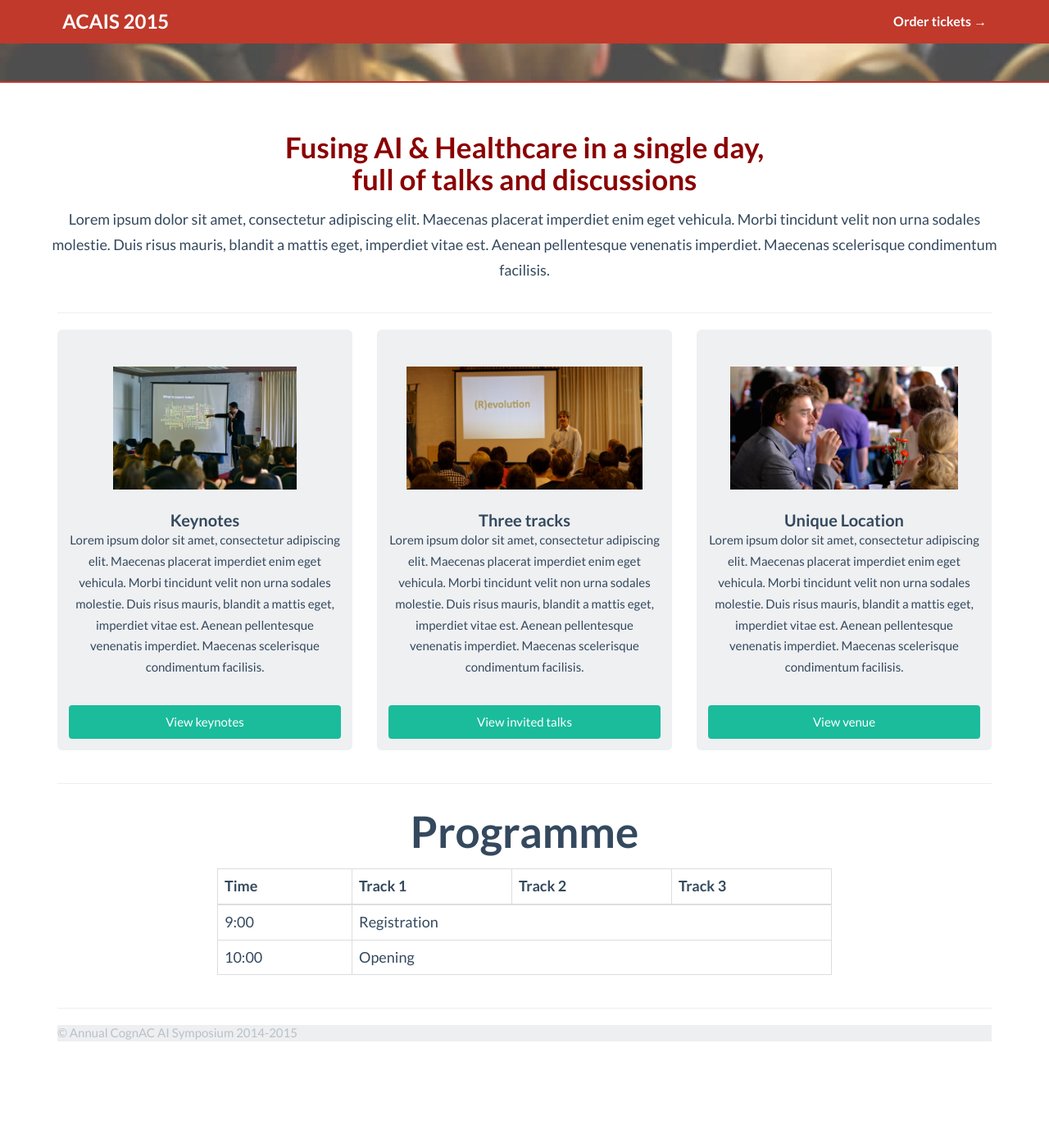
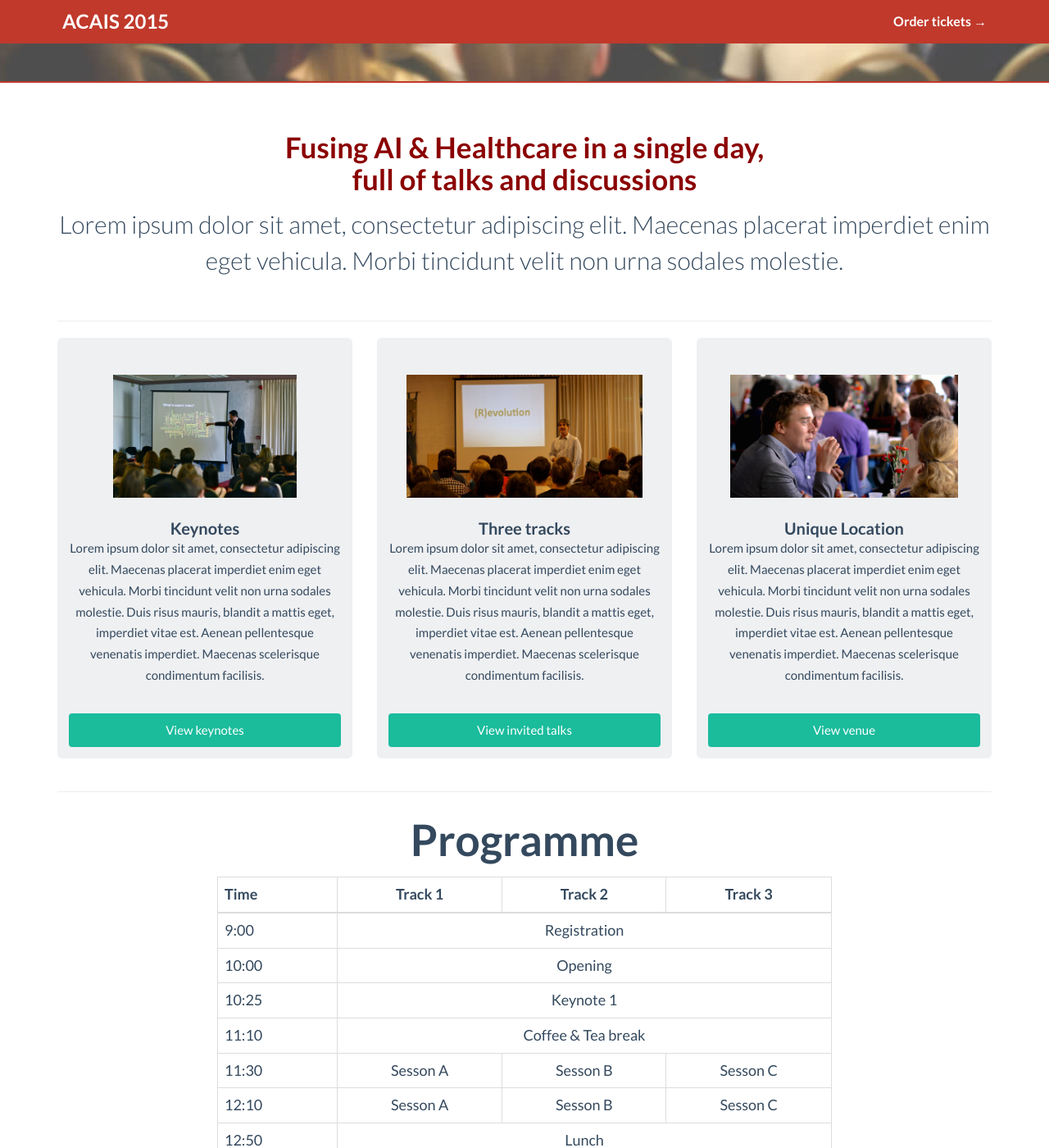
Before and after one commit to wouterbulten/acais-website, a Jekyll site: the page design/index.html, which Jekyll copies as it is, in a window 1280 px wide and 1400 px high, scrolled down 451 px. Shown: the whole window at 82% size. Built offline with Jekyll 4.4.1, drawn with Linux system fonts in a browser that asks for light colours; before the commit the page ends 1731 px from its top, so only the background shows below that; some of the changed text lies outside the part shown.

Commit message:
Added more content to the programme and updated the footer.

```diff
--- a/design/css/main.css
+++ b/design/css/main.css
@@ -9,10 +9,10 @@
 	background-color: #c0392b;
 }
 
-.navbar-default .navbar-brand {
+.navbar-inverse .navbar-brand {
 	color: #fff;
 }
-.navbar-default .navbar-brand:hover {
+.navbar-inverse .navbar-brand:hover {
 	color: black;
 }
 
@@ -69,3 +69,21 @@
 .tile-features .tile-image {
 	height: 150px;
 }
+
+/* Programme table */
+
+.table-programme td, th {
+	text-align: center;
+}
+.table-programme td:first-child, th:first-child {
+	text-align: left;
+}
+
+/* Footer */
+.footer-banner {
+	background-color: #c0392b;
+	color: #f5edec;
+}
+.footer-banner a {
+	color: #f5edec;
+}
--- a/design/index.html
+++ b/design/index.html
@@ -72,7 +72,7 @@
 
                 <h2 class="title">Fusing AI &amp; Healthcare in a single day,<br> full of talks and discussions</h2>
 
-                <p>Lorem ipsum dolor sit amet, consectetur adipiscing elit. Maecenas placerat imperdiet enim eget vehicula. Morbi tincidunt velit non urna sodales molestie. Duis risus mauris, blandit a mattis eget, imperdiet vitae est. Aenean pellentesque venenatis imperdiet. Maecenas scelerisque condimentum facilisis.</p>
+                <p class="lead">Lorem ipsum dolor sit amet, consectetur adipiscing elit. Maecenas placerat imperdiet enim eget vehicula. Morbi tincidunt velit non urna sodales molestie.</p>
             </div>
 
             <hr>
@@ -122,7 +122,7 @@
             <div class="row">
 
                 <div class="col-md-8 col-md-offset-2">
-                    <table class="table table-hover table-bordered">
+                    <table class="table table-hover table-bordered table-programme">
                         <thead>
                             <tr>
                                 <th>Time</th>
@@ -140,6 +140,66 @@
                                 <td>10:00</td>
                                 <td colspan="3">Opening</td>
                             </tr>
+							<tr>
+                                <td>10:25</td>
+                                <td colspan="3">Keynote 1</td>
+                            </tr>
+							<tr>
+                                <td>11:10</td>
+                                <td colspan="3">Coffee &amp; Tea break</td>
+                            </tr>
+							<tr>
+                                <td>11:30</td>
+                                <td>Sesson A</td>
+                                <td>Sesson B</td>
+                                <td>Sesson C</td>
+                            </tr>
+							<tr>
+                                <td>12:10</td>
+                                <td>Sesson A</td>
+                                <td>Sesson B</td>
+                                <td>Sesson C</td>
+                            </tr>
+							<tr>
+                                <td>12:50</td>
+                                <td colspan="3">Lunch</td>
+                            </tr>
+							<tr>
+                                <td>13:30</td>
+                                <td>Sesson A</td>
+                                <td>Sesson B</td>
+                                <td>Sesson C</td>
+                            </tr>
+							<tr>
+                                <td>14:10</td>
+                                <td>Sesson A</td>
+                                <td>Sesson B</td>
+                                <td>Sesson C</td>
+                            </tr>
+							<tr>
+                                <td>14:50</td>
+                                <td colspan="3">Coffee &amp; Tea break</td>
+                            </tr>
+							<tr>
+                                <td>15:10</td>
+                                <td colspan="3">Keynote 2</td>
+                            </tr>
+							<tr>
+                                <td>15:55</td>
+                                <td colspan="3">Panel discussion</td>
+                            </tr>
+							<tr>
+                                <td>16:40</td>
+                                <td colspan="3">Closing</td>
+                            </tr>
+							<tr>
+                                <td>17:00</td>
+                                <td colspan="3">Drinks</td>
+                            </tr>
+							<tr>
+                                <td>18:00</td>
+                                <td colspan="3">Symposium diner</td>
+                            </tr>
                         </tbody>
                     </table>
                 </div>
@@ -147,12 +207,35 @@
 
             <hr>
 
-            <footer>
-                <p>&copy; Annual CognAC AI Symposium 2014-2015</p>
-            </footer>
         </div>
+        <!-- /container -->
 
-        <!-- /container -->
+		<footer>
+			<div class="container">
+				<div class="col-md-8">
+					<h3 class="footer-title">ACAIS 2015</h3>
+
+					<p>&copy; Annual CognAC AI Symposium 2014-2015</p>
+				</div>
+				<div class="col-md-4">
+					<div class="footer-banner">
+						<h3 class="footer-title">Contact</h3>
+						<address>
+							<strong>Symposium Committee ACAIS</strong><br>
+							<i>Study association CognAC</i><br>
+							Postbus 9104<br>
+							6500 HE Nijmegen<br>
+							The Netherlands<br>
+							Bank (IBAN): <small>NL87ABNA 0537870105</small><br>
+							<br>
+							<a href="mailto:symposium@svcognac.nl">symposium@svcognac.nl</a><br>
+						</address>
+					</div>
+				</div>
+			</div>
+		</footer>
+
+
         <!--
 		<script src="//ajax.googleapis.com/ajax/libs/jquery/1.11.1/jquery.min.js"></script>
 		<script>
```
